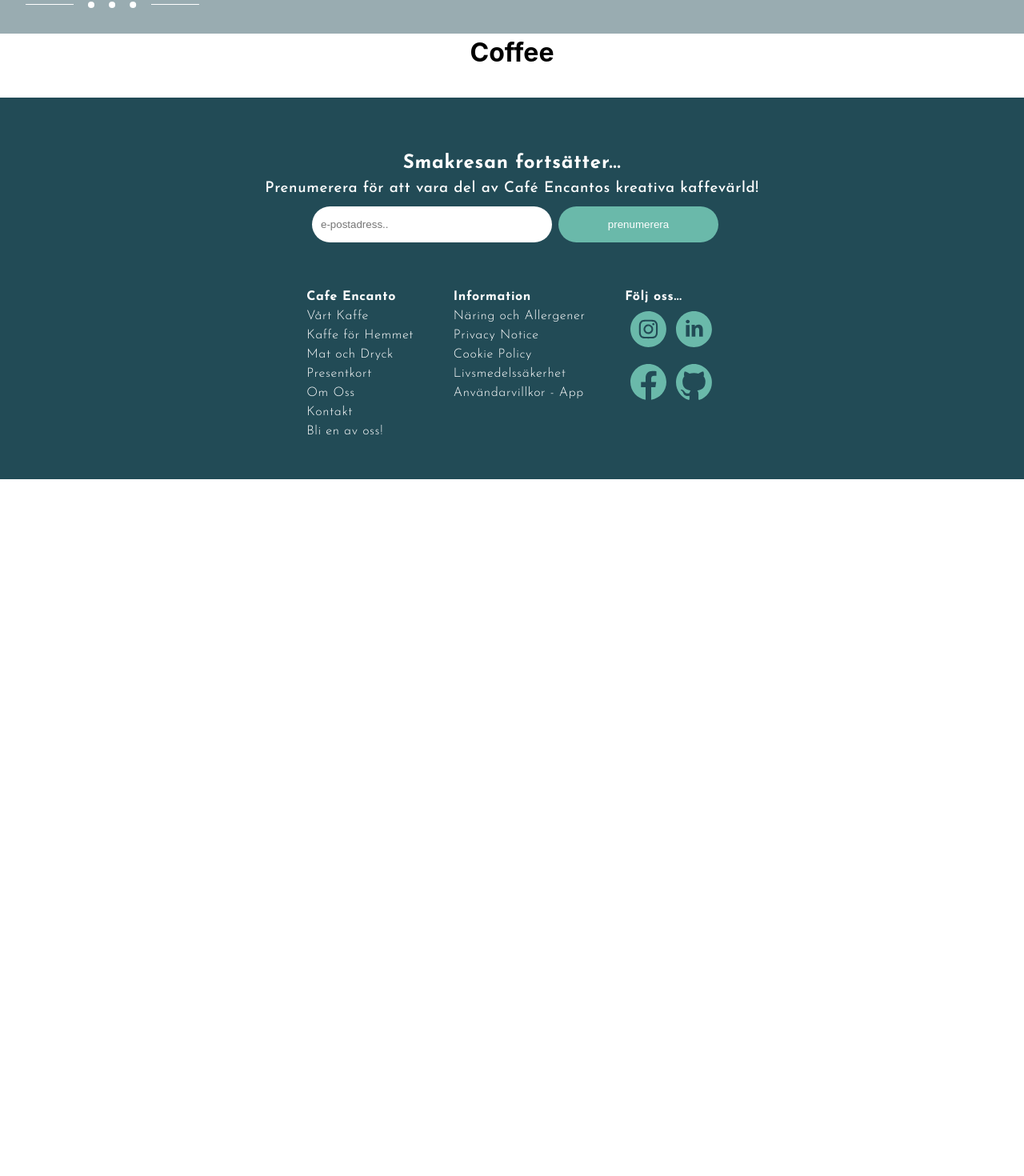
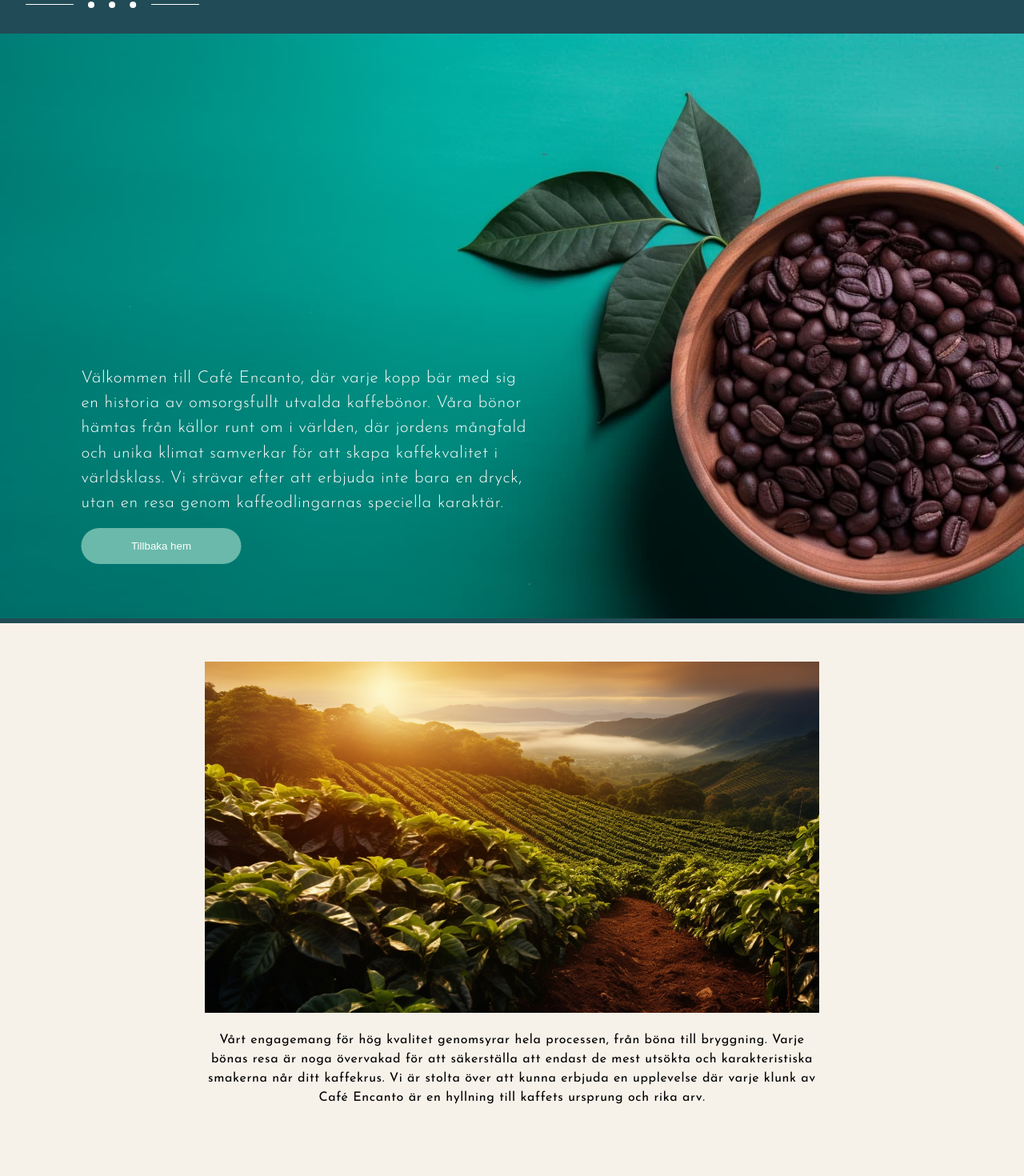
Before and after one commit to nicole-avila/cafe-encanto, a React (Vite) app: page /coffee in a window 1280 px wide. Shown: the part 59-1529 px from the top of the page at 80% size. Before the commit the page ends 800 px from the top, so only its background shows below. Built offline with nearby package versions, Linux system fonts and the light colour scheme.

Commit message:
all content for the Coffee Comp. complete

```diff
--- /dev/null
+++ b/src/Pages/Coffee/Coffee.scss
@@ -0,0 +1,79 @@
+@import "../../sass/_colors.scss";
+@import "../../sass/_mixins.scss";
+@import "../../sass/_fonts.scss";
+
+.coffee {
+  &__hero-img {
+    width: 100%;
+    position: relative;
+    z-index: -1;
+    // background-repeat: no-repeat;
+    // background-position: center;
+    // background-size: cover;
+  }
+
+  &__hero-content {
+    position: absolute;
+    top: 80%;
+    left: 30%;
+    transform: translate(-50%, -50%);
+    text-align: center;
+    color: white;
+    display: flex;
+    flex-direction: column;
+    gap: 1rem;
+  }
+  &__hero-text {
+    max-width: 565px;
+    text-align: left;
+    @include bodyText;
+    font-size: 1.3rem;
+  }
+
+  &__video-content {
+    background: $latte;
+    width: 100%;
+    height: 80vh;
+    padding: 2rem 0;
+  }
+
+  &__video {
+    width: 60%;
+    margin: 1rem auto;
+  }
+
+  &__video-text {
+    margin: auto;
+    max-width: 760px;
+    @include bodyText;
+    color: $b;
+    font-weight: 400;
+  }
+}
+
+@media only screen and (max-width: 400px) {
+  .coffee {
+    overflow: hidden;
+    &__hero-content {
+      position: static;
+      transform: none;
+      padding: 0.5rem 0.5rem 1.5rem 0.5rem;
+      display: flex;
+      justify-content: center;
+      align-items: center;
+    }
+
+    &__hero-text {
+      font-size: 1rem;
+      text-align: center;
+    }
+
+    &__video {
+      width: 85%;
+    }
+
+    &__video-text {
+      padding: 0 0.5rem;
+    }
+  }
+}
--- a/src/Pages/Coffee/Coffee.tsx
+++ b/src/Pages/Coffee/Coffee.tsx
@@ -1,13 +1,46 @@
-// import "./Coffee.scss";
-
+import "./Coffee.scss";
+import Button from "../../components/Button/Button";
 import Footer from "../../components/Footer/Footer";
 import Navbar from "../../components/Navbar/Navbar";
+import coffeeBeans from "../../assets/coffee-beans.jpg";
+import beanField from "../../assets/coffee-bean-field.png";
 
 export default function Coffee() {
   return (
     <div className="coffee">
       <Navbar />
-      <h1>Coffee</h1>
+      <div className="coffee__container">
+        <div className="coffee__hero">
+          <img
+            className="coffee__hero-img"
+            src={coffeeBeans}
+            alt="a wooden bowl filled with coffee beans"
+          />
+          <div className="coffee__hero-content">
+            <p className="coffee__hero-text">
+              Välkommen till Café Encanto, där varje kopp bär med sig en
+              historia av omsorgsfullt utvalda kaffebönor. Våra bönor hämtas
+              från källor runt om i världen, där jordens mångfald och unika
+              klimat samverkar för att skapa kaffekvalitet i världsklass. Vi
+              strävar efter att erbjuda inte bara en dryck, utan en resa genom
+              kaffeodlingarnas speciella karaktär.{" "}
+            </p>
+            <Button btnText="Tillbaka hem" />
+          </div>
+        </div>
+
+        <div className="coffee__video-content">
+          <img className="coffee__video" src={beanField} alt="" />
+          <p className="coffee__video-text">
+            Vårt engagemang för hög kvalitet genomsyrar hela processen, från
+            böna till bryggning. Varje bönas resa är noga övervakad för att
+            säkerställa att endast de mest utsökta och karakteristiska smakerna
+            når ditt kaffekrus. Vi är stolta över att kunna erbjuda en
+            upplevelse där varje klunk av Café Encanto är en hyllning till
+            kaffets ursprung och rika arv.
+          </p>
+        </div>
+      </div>
       <Footer />
     </div>
   );
--- a/src/components/Footer/Footer.scss
+++ b/src/components/Footer/Footer.scss
@@ -7,7 +7,7 @@
   color: $w;
   @include bodyText;
   padding: 3rem 1rem;
-  margin: 2rem 0 0 0;
+  // margin: 2rem 0 0 0;
 
   &__headline {
     padding: 1rem 0;
--- a/src/index.scss
+++ b/src/index.scss
@@ -2,4 +2,5 @@
   font-family: Inter, system-ui, Avenir, Helvetica, Arial, sans-serif;
   line-height: 1.5;
   font-weight: 400;
+  background: #224b56;
 }
```
Also changed, not shown: src/assets/coffee-bean-field.png (added), src/assets/coffee-beans.jpg (added).
